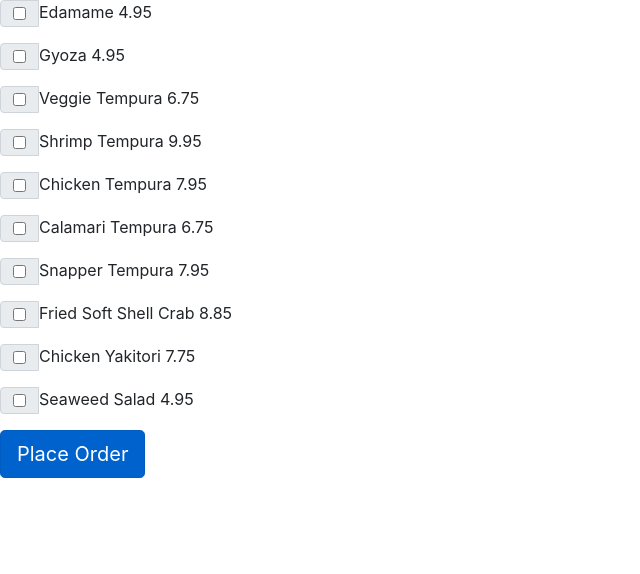
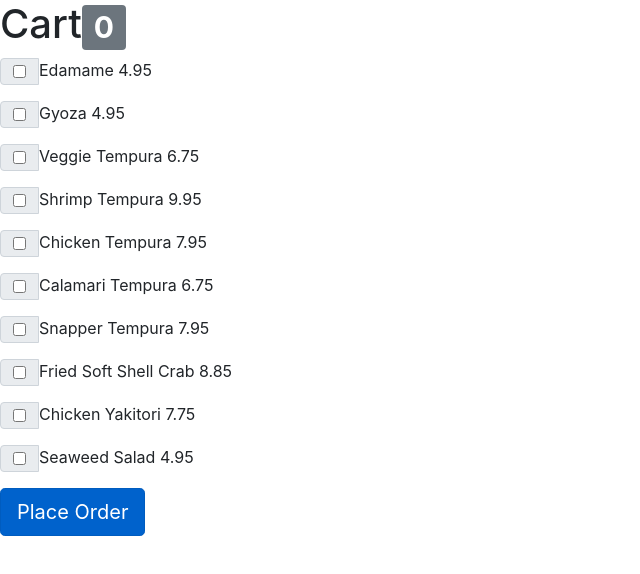
Before and after one commit to JTLaMarre/menu_checkbox, a React (Create React App) app in the folder menu/: page / in a window 1280 px wide. Shown: the top 574 px of the page, without its empty margins (0-640 px from the left). Built offline with nearby package versions, Linux system fonts and the light colour scheme.

Commit message:
started adding a basic cart component as well

```diff
--- a/menu/public/index.html
+++ b/menu/public/index.html
@@ -15,6 +15,7 @@
       user's mobile device or desktop. See https://developers.google.com/web/fundamentals/web-app-manifest/
     -->
     <link rel="manifest" href="%PUBLIC_URL%/manifest.json" />
+    <script src="https://use.fontawesome.com/0afdc57b78.js"></script>
     <!--
       Notice the use of %PUBLIC_URL% in the tags above.
       It will be replaced with the URL of the `public` folder during the build.
--- a/menu/src/App.js
+++ b/menu/src/App.js
@@ -4,14 +4,18 @@ import Menu from './components/menu';
 import OrderBtn from './components/orderBtn';
 import items from './data.json'
 import './App.css';
-import OrderContextProvider from '../src/context/order'
+import OrderContextProvider from '../src/context/order';
+import CartContextProvider from '../src/context/cart ';
+import Cart from './components/cart';
 
 
 function App() {
 
   return (
+    <CartContextProvider>
     <OrderContextProvider>
      <div>
+     <Cart/>
        {items.map((item)=>{
          return(
            <Menu key={item.id} name={item.name} price={item.price}/>
@@ -20,6 +24,7 @@ function App() {
        <OrderBtn/>
      </div>
     </OrderContextProvider>
+    </CartContextProvider>
 
   );
 }
--- /dev/null
+++ b/menu/src/components/cart.js
@@ -0,0 +1,16 @@
+import React, {useState,useEffect,useContext} from 'react';
+import {cartContext} from '../context/cart ';
+import Badge from 'react-bootstrap/Badge';
+
+const Cart = ()=> {
+
+const {cart}=useContext(cartContext)
+
+    return(
+        <h1>
+       Cart<Badge variant="secondary">{cart}</Badge>
+      </h1>
+    )
+}
+
+export default Cart
--- a/menu/src/components/menu.js
+++ b/menu/src/components/menu.js
@@ -1,4 +1,4 @@
-import React, {useState,useEffect,useContext} from 'react';
+import React, {useState,useContext} from 'react';
 import InputGroup from 'react-bootstrap/InputGroup';
 import {orderContext} from '../context/order'
 
--- a/menu/src/components/orderBtn.js
+++ b/menu/src/components/orderBtn.js
@@ -1,10 +1,10 @@
-import React, {useState,useEffect,useContext} from 'react';
+import React, {useContext} from 'react';
 import {orderContext} from '../context/order';
 import Button from 'react-bootstrap/Button';
 
 const OrderBtn = ()=> {
 
-    const { order, updateOrder } = useContext(orderContext)
+    const { order} = useContext(orderContext)
 
     const displayOrder =()=>{
         alert(order.split().join().replace(',',' '))
--- /dev/null
+++ b/menu/src/context/cart .js
@@ -0,0 +1,25 @@
+import React,{createContext,useState} from 'react';
+
+export const  cartContext = createContext();
+
+const CartContextProvider = (props) => {
+
+    const[cart, setCart]=useState(0)
+
+    const incrementCart=()=>{
+        setCart(cart++)
+    }
+    const decrementCart=()=>{
+        setCart(cart--)
+    }
+
+    return(
+        <cartContext.Provider value={{cart,incrementCart,decrementCart}}>
+
+        {props.children}
+
+        </cartContext.Provider>
+     )
+    }
+
+    export default CartContextProvider
--- a/menu/src/context/order.js
+++ b/menu/src/context/order.js
@@ -4,7 +4,7 @@ export const  orderContext = createContext();
 
 const OrderContextProvider = (props) => {
 
-    const[order, setOrder]=useState([])
+    const[order, setOrder]=useState('')
 
     const updateOrder=(value)=>{
         setOrder(value)
```
